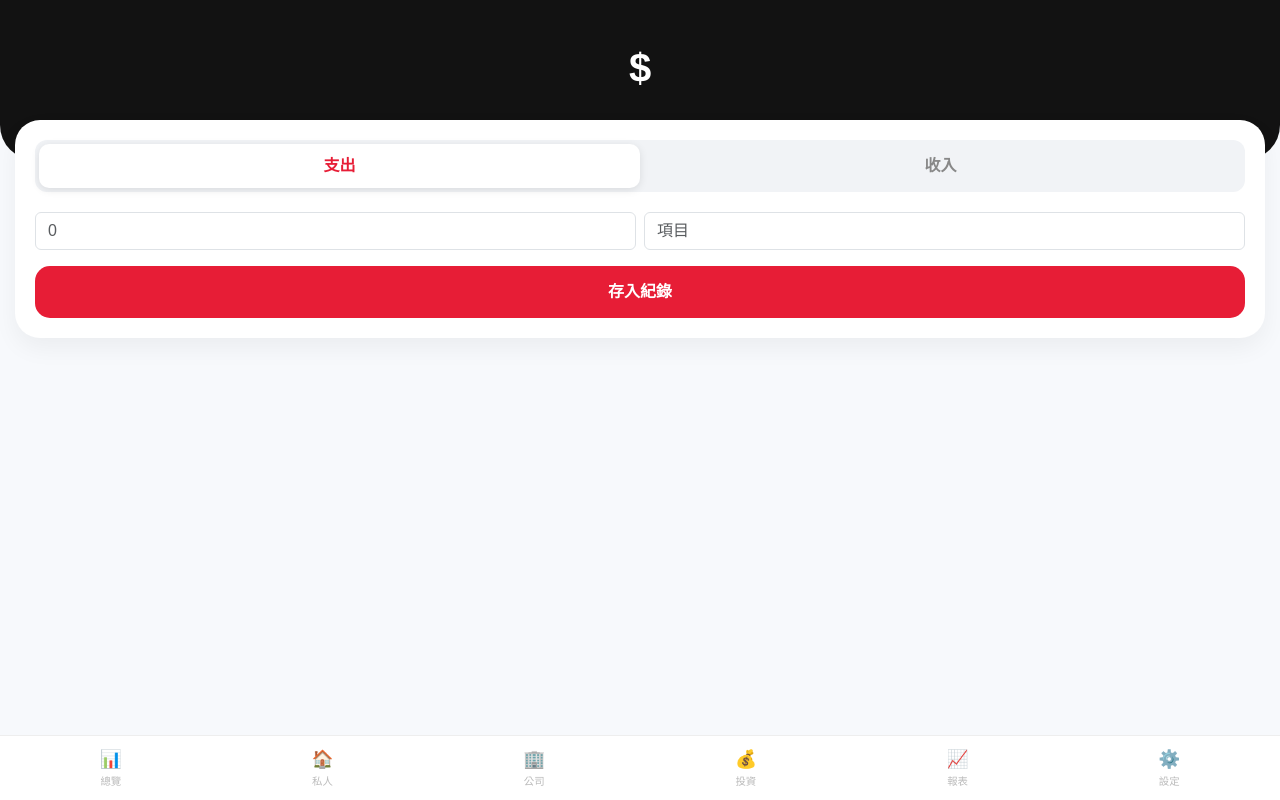
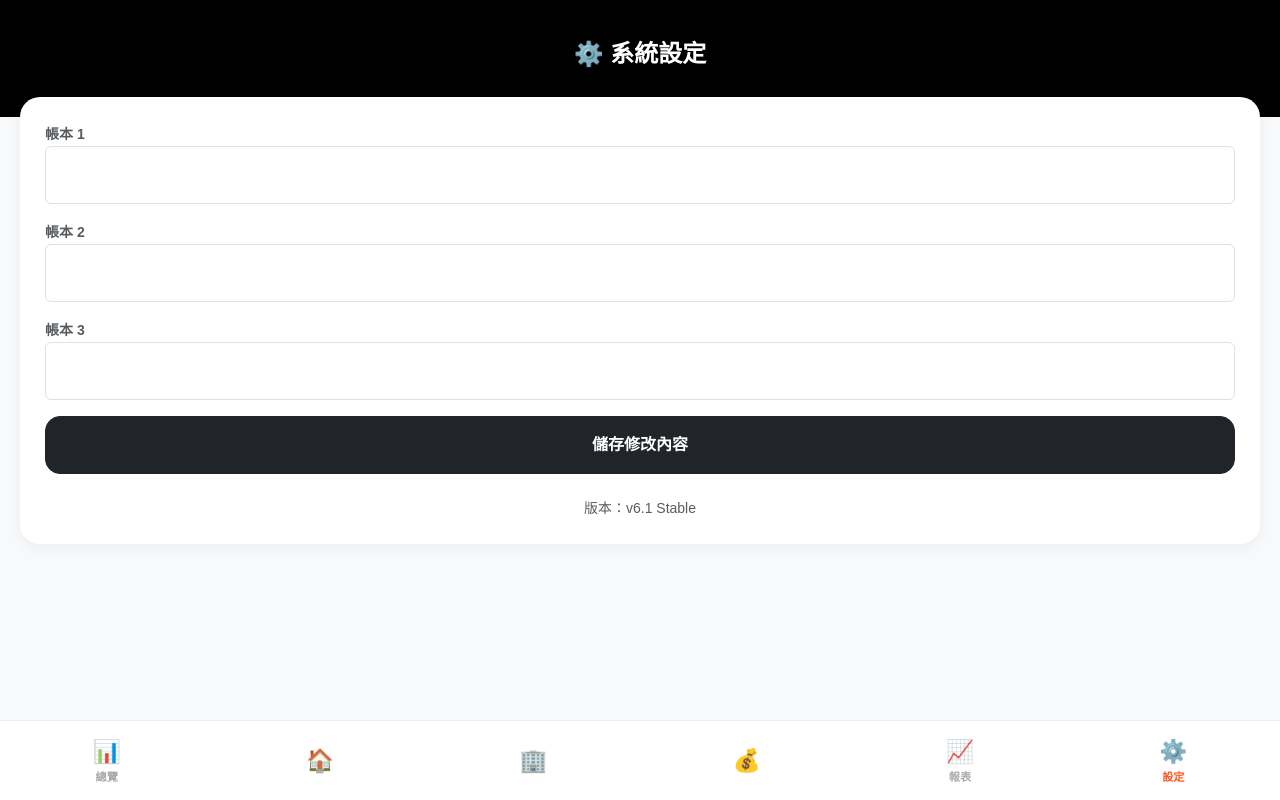
Before and after one commit to chenden7-lgtm/line-accounting-bot, a FastAPI app: template templates/settings.html in a window 1280 px wide. Run offline with FastAPI, Linux system fonts and the light colour scheme; the template is opened without the code that fills it, so the values that code supplies are empty.

Commit message:
🔧 修復手機版設定頁面：補足專屬樣板與解決點擊擋住問題

```diff
--- a/templates/settings.html
+++ b/templates/settings.html
@@ -2,72 +2,48 @@
 <html lang="zh-Hant">
 <head>
     <meta charset="UTF-8">
-    <meta name="viewport" content="width=device-width, initial-scale=1.0, maximum-scale=1.0, user-scalable=no">
-    <title>滷蛋記帳</title>
+    <meta name="viewport" content="width=device-width, initial-scale=1.0, maximum-scale=1.0, user-scalable=no, viewport-fit=cover">
+    <title>設定</title>
     <link href="https://cdn.jsdelivr.net/npm/bootstrap@5.3.0/dist/css/bootstrap.min.css" rel="stylesheet">
     <style>
-        :root { --p: #ff6b35; --income: #2ec4b6; --expense: #e71d36; }
-        body { background: #f7f9fc; padding-bottom: 110px; font-family: sans-serif; }
-        .header { background: #121212; padding: 40px 20px 60px; border-radius: 0 0 35px 35px; color: white; text-align: center; }
-        .glass-card { border: none; border-radius: 25px; background: white; box-shadow: 0 10px 25px rgba(0,0,0,0.05); margin: -40px 15px 20px; padding: 20px; position: relative; z-index: 10; }
-        .toggle-box { display: flex; background: #f1f3f6; border-radius: 12px; padding: 4px; margin-bottom: 20px; }
-        .toggle-btn { flex: 1; border: none; background: none; padding: 10px; border-radius: 10px; font-weight: bold; color: #888; }
-        .toggle-btn.active-exp { background: white; color: var(--expense); box-shadow: 0 2px 8px rgba(0,0,0,0.1); }
-        .toggle-btn.active-inc { background: white; color: var(--income); box-shadow: 0 2px 8px rgba(0,0,0,0.1); }
-        .btn-elegant { border: none; border-radius: 15px; padding: 14px; font-weight: bold; color: white; width: 100%; }
-        .item-row { background: white; border-radius: 18px; padding: 15px; margin: 0 15px 12px; display: flex; justify-content: space-between; align-items: center; box-shadow: 0 2px 5px rgba(0,0,0,0.02); }
-        .nav-fixed { position: fixed; bottom: 0; left: 0; right: 0; background: white; border-top: 1px solid #eee; display: flex; justify-content: space-between; padding: 10px 5px; z-index: 1000; }
-        .nav-item { text-decoration: none; color: #bbb; font-size: 0.65rem; text-align: center; flex: 1; }
-        .nav-item span { font-size: 1.1rem; display: block; margin-bottom: 2px; }
-        .nav-item.active { color: var(--p); font-weight: bold; }
+        :root { --p: #ff5722; }
+        body { background: #f8f9fa; padding-bottom: 100px; font-family: sans-serif; }
+        .st-header { background: #000; color: white; padding: 40px 20px; text-align: center; }
+        .st-card { background: white; border-radius: 20px; padding: 25px; margin: -20px 20px 20px; box-shadow: 0 4px 15px rgba(0,0,0,0.05); }
+        .bottom-nav { position: fixed; bottom: 0; left: 0; right: 0; background: white; display: grid; grid-template-columns: repeat(6, 1fr); border-top: 1px solid #eee; padding-bottom: env(safe-area-inset-bottom); height: 80px; z-index: 10000; }
+        .nav-link { text-decoration: none !important; display: flex; flex-direction: column; align-items: center; justify-content: center; color: #aaa; }
+        .nav-link.active { color: var(--p); }
+        .nav-text { font-size: 0.7rem; font-weight: bold; }
     </style>
 </head>
 <body>
-    <div class="header">
-        <h6 class="opacity-50 small mb-1">{{ names.get(current_type) }}</h6>
-        <h1 class="fw-bold">$ {{ total }}</h1>
+    <div class="st-header"><h4 class="fw-bold">⚙️ 系統設定</h4></div>
+    <div class="st-card">
+        <form action="/update_settings" method="POST">
+            <div class="mb-3">
+                <label class="small text-muted fw-bold">帳本 1</label>
+                <input type="text" name="n1" class="form-control p-3" value="{{ names.personal }}">
+            </div>
+            <div class="mb-3">
+                <label class="small text-muted fw-bold">帳本 2</label>
+                <input type="text" name="n2" class="form-control p-3" value="{{ names.company }}">
+            </div>
+            <div class="mb-3">
+                <label class="small text-muted fw-bold">帳本 3</label>
+                <input type="text" name="n3" class="form-control p-3" value="{{ names.invest }}">
+            </div>
+            <button type="submit" class="btn btn-dark w-100 p-3 fw-bold" style="border-radius:15px;">儲存修改內容</button>
+        </form>
+        <div class="mt-4 text-center small text-muted">版本：v6.1 Stable</div>
     </div>
-    <div class="glass-card">
-        <form action="/add" method="POST">
-            <input type="hidden" name="account_type" value="{{ current_type }}">
-            <input type="hidden" name="entry_type" id="e_type" value="expense">
-            <div class="toggle-box" style="display:flex;">
-                <button type="button" id="e_btn" class="toggle-btn active-exp" onclick="setE('expense')">支出</button>
-                <button type="button" id="i_btn" class="toggle-btn" onclick="setE('income')">收入</button>
-            </div>
-            <div class="row g-2">
-                <div class="col-6"><input type="number" name="amount" class="form-control" placeholder="0" required></div>
-                <div class="col-6"><input type="text" name="category" class="form-control" placeholder="項目" required></div>
-                <div class="col-12 mt-3"><button type="submit" id="main_btn" class="btn-elegant" style="background:var(--expense)">存入紀錄</button></div>
-            </div>
-        </form>
+
+    <div class="bottom-nav">
+        <a href="/" class="nav-link"><span style="font-size:1.4rem;">📊</span><span class="nav-text">總覽</span></a>
+        <a href="/?type=personal" class="nav-link"><span style="font-size:1.4rem;">🏠</span><span class="nav-text">{{ names.personal[:2] }}</span></a>
+        <a href="/?type=company" class="nav-link"><span style="font-size:1.4rem;">🏢</span><span class="nav-text">{{ names.company[:2] }}</span></a>
+        <a href="/?type=invest" class="nav-link"><span style="font-size:1.4rem;">💰</span><span class="nav-text">{{ names.invest[:2] }}</span></a>
+        <a href="/?type=report" class="nav-link"><span style="font-size:1.4rem;">📈</span><span class="nav-text">報表</span></a>
+        <a href="/?type=settings" class="nav-link active"><span style="font-size:1.4rem;">⚙️</span><span class="nav-text">設定</span></a>
     </div>
-    {% for r in records %}
-    <div class="item-row">
-        <div><div class="fw-bold">{{ r.category }}</div><small class="text-muted" style="font-size:0.6rem">{{ r.created_at }}</small></div>
-        <div class="d-flex align-items-center">
-            <b class="{{ 'text-danger' if r.entry_type == 'expense' else 'text-success' }} me-3">{{ '-' if r.entry_type == 'expense' else '+' }}${{ r.amount }}</b>
-            <form action="/delete/{{ r.id }}?type={{ current_type }}" method="POST"><button type="submit" style="border:none; background:none; color:#ddd; font-size:1.2rem;">&times;</button></form>
-        </div>
-    </div>
-    {% endfor %}
-    <div class="nav-fixed">
-        <a href="/" class="nav-item"><span>📊</span>總覽</a>
-        <a href="/?type=personal" class="nav-item {{ 'active' if current_type == 'personal' }}"><span>🏠</span>私人</a>
-        <a href="/?type=company" class="nav-item {{ 'active' if current_type == 'company' }}"><span>🏢</span>公司</a>
-        <a href="/?type=invest" class="nav-item {{ 'active' if current_type == 'invest' }}"><span>💰</span>投資</a>
-        <a href="/?type=report" class="nav-item {{ 'active' if current_type == 'report' }}"><span>📈</span>報表</a>
-        <a href="/?type=settings" class="nav-item {{ 'active' if current_type == 'settings' }}"><span>⚙️</span>設定</a>
-    </div>
-    <script>
-        function setE(t) {
-            document.getElementById('e_type').value = t;
-            document.getElementById('e_btn').classList.toggle('active-exp', t === 'expense');
-            document.getElementById('i_btn').classList.toggle('active-inc', t === 'income');
-            const b = document.getElementById('main_btn');
-            b.innerText = t === 'expense' ? '存入支出' : '存入收入';
-            b.style.background = t === 'expense' ? 'var(--expense)' : 'var(--income)';
-        }
-    </script>
 </body>
 </html>
```
